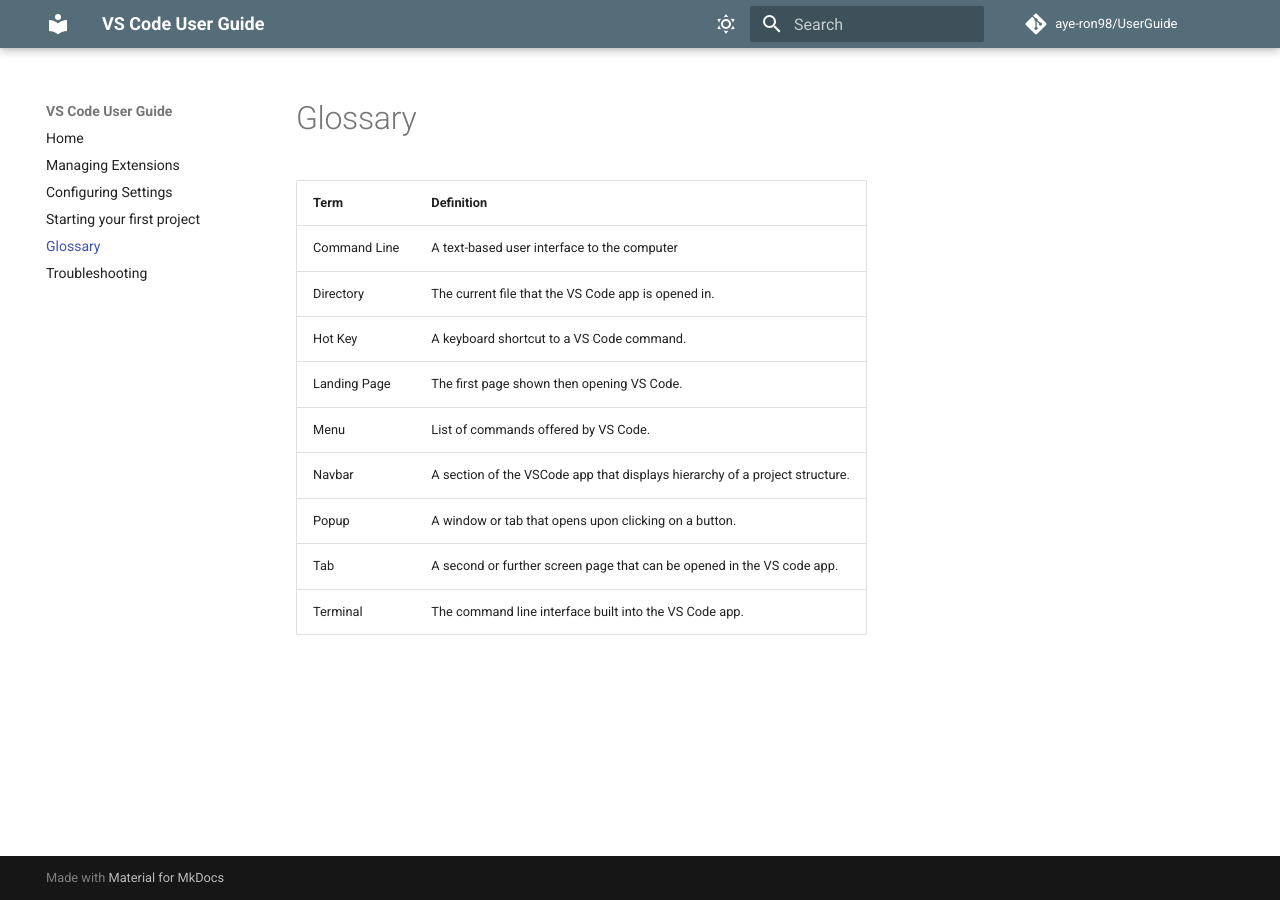
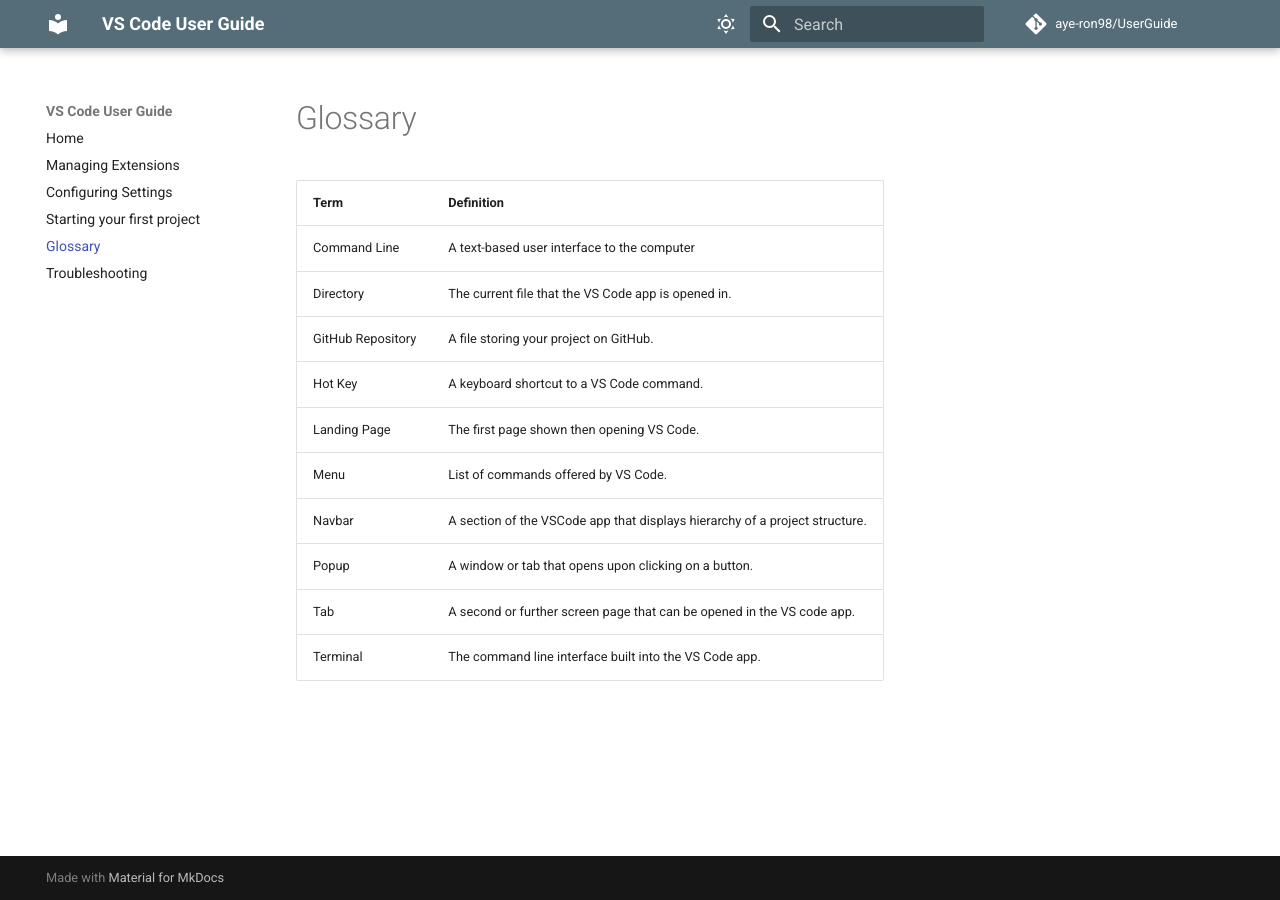
Before and after one commit to aye-ron98/UserGuide, an MkDocs documentation site: the page built from docs/pages/glossary.md, in a window 1280 px wide. Built offline with MkDocs 1.6.1 and Material for MkDocs 9.7.7, drawn with Linux system fonts in a browser that asks for light colours; comment, search, counter and statistics services are not loaded.

Commit message:
add git repo to definitions

```diff
--- a/docs/pages/glossary.md
+++ b/docs/pages/glossary.md
@@ -2,6 +2,7 @@
 |----------|-------------|
 | Command Line | A text-based user interface to the computer |
 | Directory | The current file that the VS Code app is opened in. |
+| GitHub Repository | A file storing your project on GitHub. |
 | Hot Key | A keyboard shortcut to a VS Code command. |
 | Landing Page | The first page shown then opening VS Code. |
 | Menu | List of commands offered by VS Code. |
```
